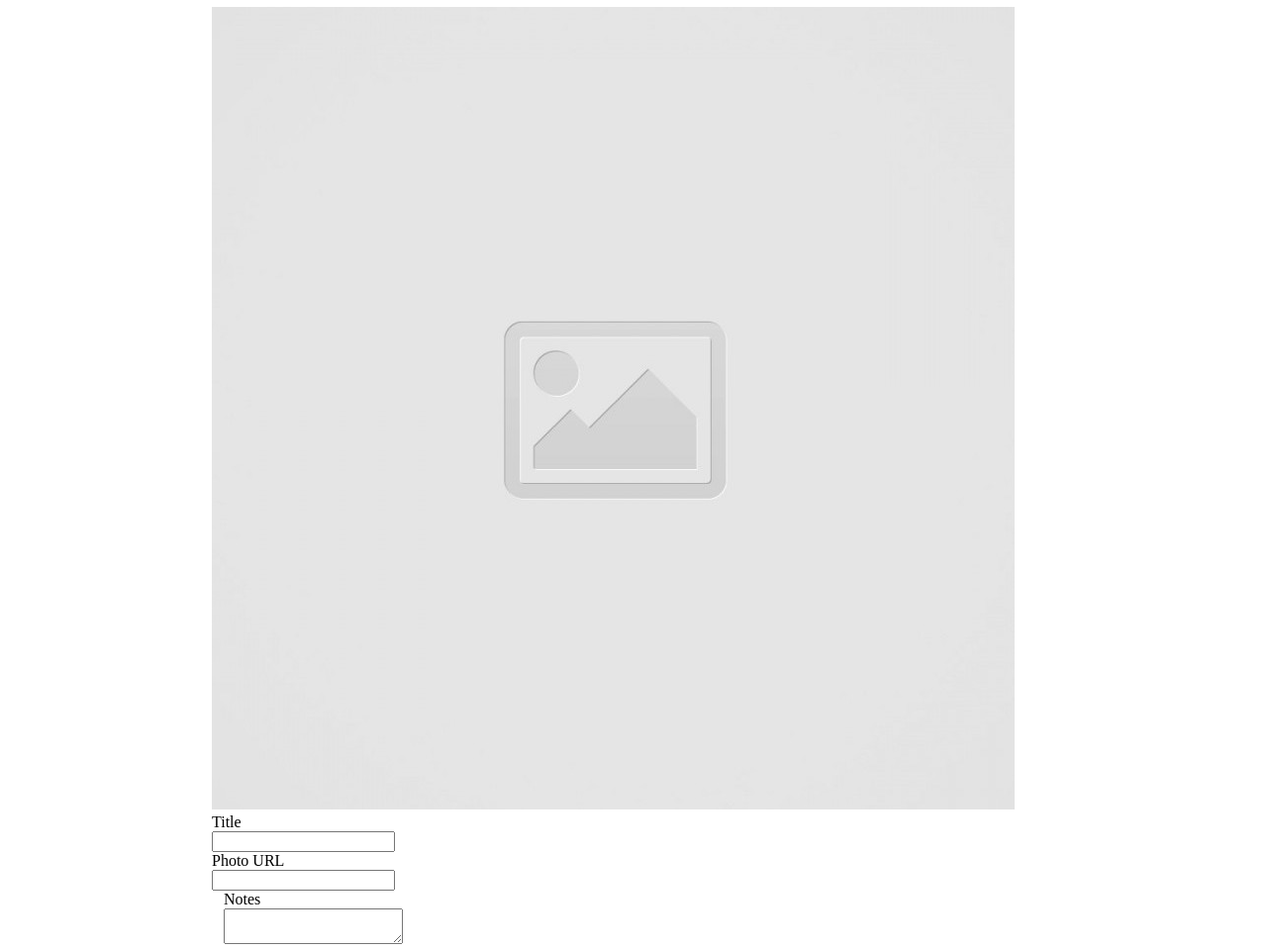
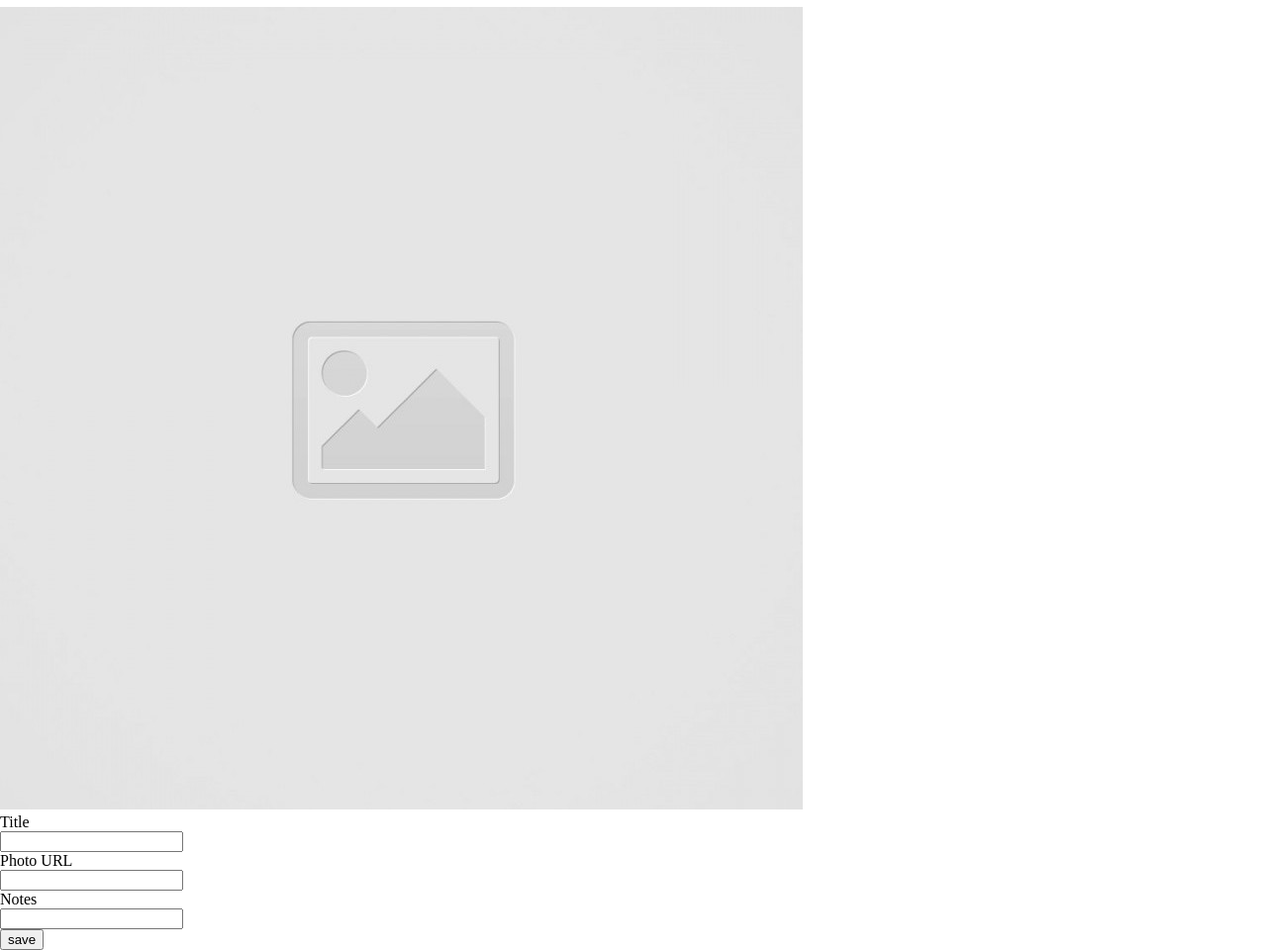
Before and after one commit to MichaelCardona/code-journal, a website: page index.html in a window 1280 px wide. Shown: the part 73-1033 px from the top of the page at 99% size. Drawn offline with Linux system fonts and the light colour scheme.

Commit message:
first steps

```diff
--- a/index.html
+++ b/index.html
@@ -1,61 +1,54 @@
 <!DOCTYPE html>
 <html lang="en">
+
 <head>
   <meta charset="UTF-8">
   <meta name="viewport" content="width=device-width, initial-scale=1.0">
   <title>Code Journal</title>
   <link rel="icon" href="images/favicon.ico">
-  <link
-    rel="stylesheet"
-    crossorigin="anonymous"
+  <link rel="stylesheet" crossorigin="anonymous"
     href="https://cdnjs.cloudflare.com/ajax/libs/font-awesome/5.14.0/css/all.min.css"
     integrity="sha512-1PKOgIY59xJ8Co8+NE6FZ+LOAZKjy+KY8iq0G4B3CyeY6wYHN3yt9PW0XpSriVlkMXe40PTKnXrLnZ9+fkDaog==">
   <link rel="stylesheet" href="css/reset.css">
   <link rel="stylesheet" href="css/layout.css">
   <link rel="stylesheet" href="css/styles.css">
 </head>
+
 <body>
   <header>
   </header>
   <main>
-    <div data-view="entry-form" id="entries">
-      <div class="container">
-        <h1>New Entries</h1>
-        <form action="" method="GET" id="entry-form">
-          <div class="row">
-            <div class="column">
-              <img class="default-img" src="images/placeholder-image-square.jpg" alt="placeholder-image-square" required>
+    <div class="entry-form" data-view="entry-form">
+     <h1>New Entry</h1>
+     <img class="placeholder-image" src="images/placeholder-image-square.jpg" alt="Placeholder Image">
+      <form class="form">
+        <div class="label">
+          <label for="title">Title</label>
         </div>
-            <div class="column">
-              <div class="group">
-                <label for="title">Title</label>
-                <div>
-                  <input type="text" id="Title" name="Title" required>
+        <div class="input">
+          <input name="title" id="title" type="text" required>
         </div>
+
+        <div class="label">
+          <label for="url">Photo URL</label>
         </div>
-              <div class="group">
-                <label for="imgURL">Photo URL</label>
-                <div>
-                  <input type="url" name="imgURL" id="imgURL" required>
+        <div class="input">
+          <input name="url" id="url" type="url" required>
         </div>
+        <div class="label">
+          <label for="notes">Notes</label>
         </div>
+        <div class="input">
+          <input name="notes" id="notes" type="textarea">
         </div>
-          </div>
-          <div class="row">
-            <div class="column-full">
-               <div class="group">
-                 <label for="Notes">Notes</label>
-               <div>
-                <textarea id="Notes" name="Notes"></textarea>
-               </div>
-              </div>
-             </div>
+        <div class="input">
+         <input value="save" type="submit">
         </div>
       </form>
-      </div>
     </div>
   </main>
   <script src="js/data.js"></script>
   <script src="js/main.js"></script>
 </body>
+
 </html>
```
Lines whose indentation alone changed are shown as unchanged.
